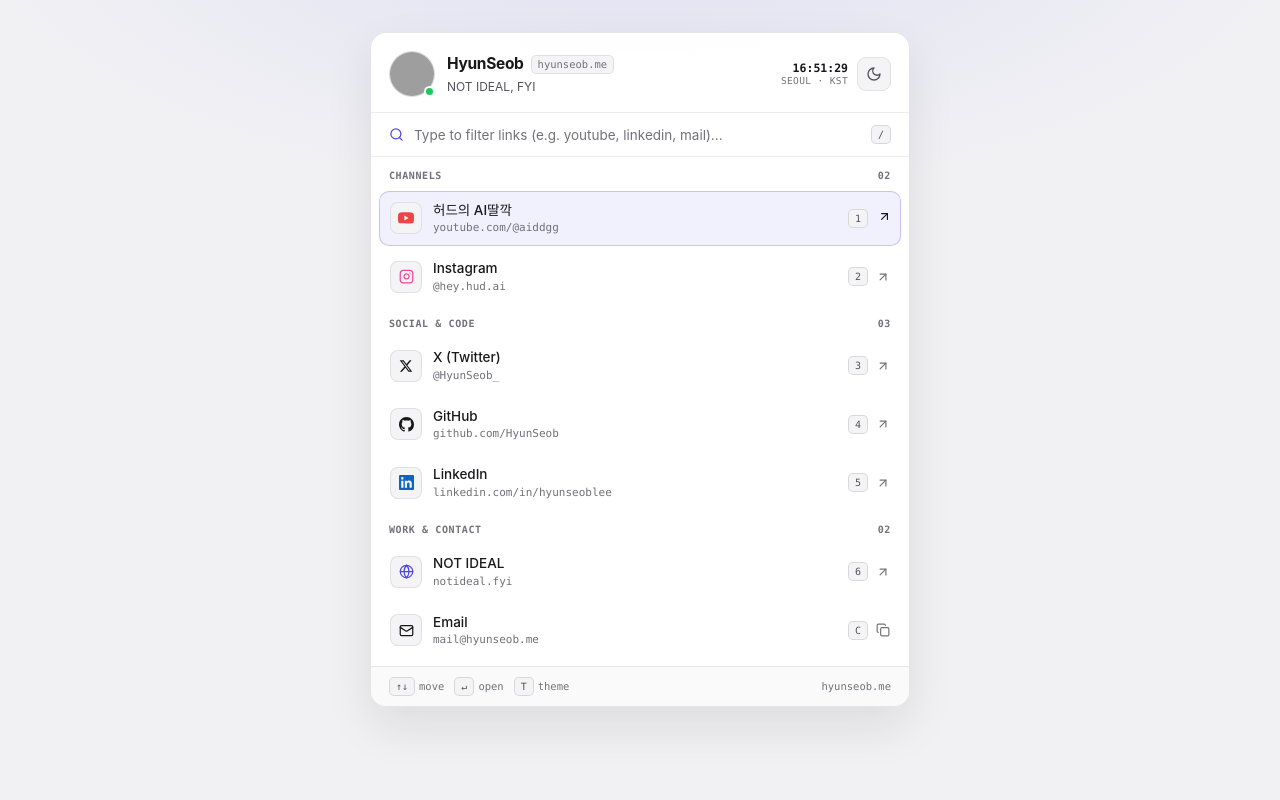
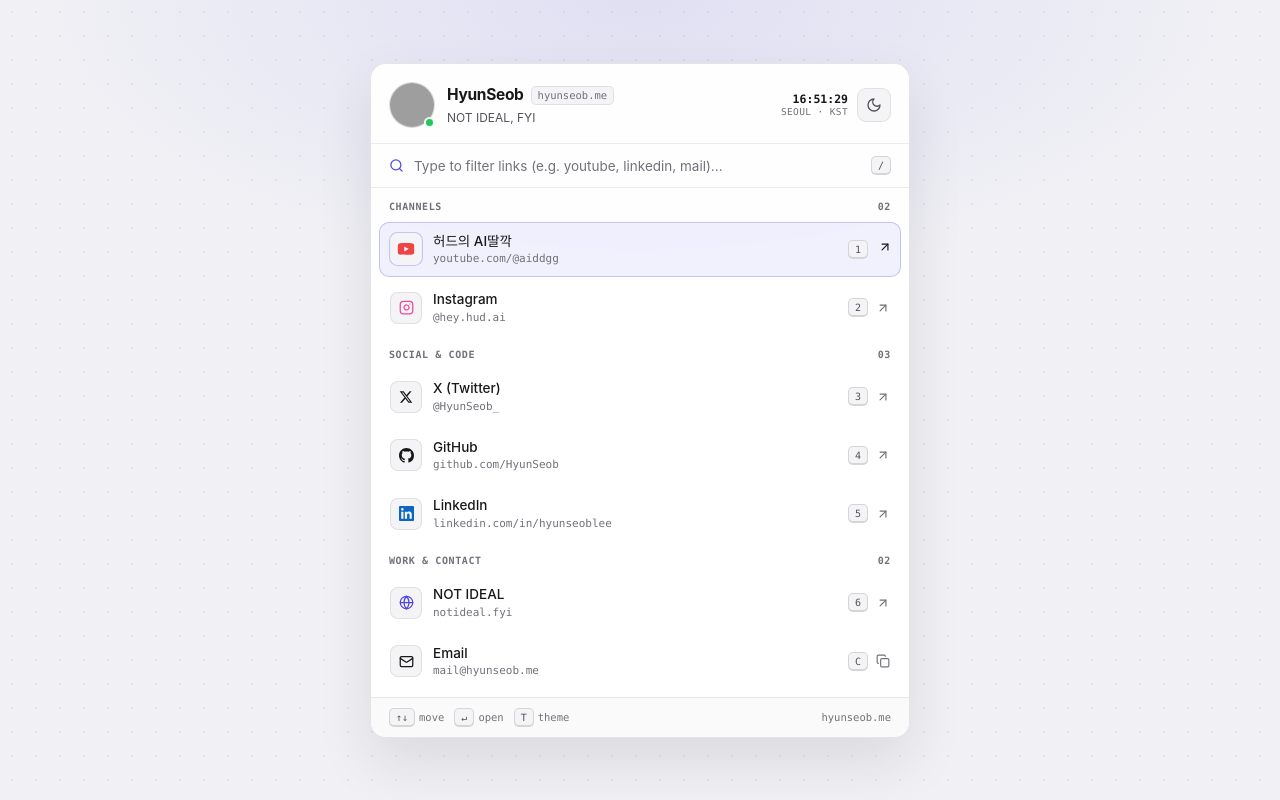
Before and after one commit to HyunSeob/hyunseob.me, a plain HTML site: page public/index.html in a window 1280 px wide. Drawn offline with Linux system fonts and the light colour scheme; grey boxes are pictures that could not be loaded.

Commit message:
Center vertically and add spotlight & micro-interactions

```diff
--- a/public/index.html
+++ b/public/index.html
@@ -29,10 +29,12 @@
     :root,
     [data-theme="dark"] {
       --bg: #09090b;
-      --bg-glow: radial-gradient(ellipse 75% 50% at 50% -10%, rgba(99, 102, 241, 0.16) 0%, transparent 70%);
-      --panel-bg: rgba(17, 17, 21, 0.92);
+      --dot-color: rgba(255, 255, 255, 0.045);
+      --bg-glow: radial-gradient(ellipse 70% 50% at 50% 0%, rgba(99, 102, 241, 0.16) 0%, transparent 72%);
+      --panel-bg: rgba(17, 17, 21, 0.9);
       --panel-border: rgba(255, 255, 255, 0.11);
-      --panel-shadow: 0 28px 64px rgba(0, 0, 0, 0.58), inset 0 1px 0 rgba(255, 255, 255, 0.06);
+      --panel-shadow: 0 32px 72px rgba(0, 0, 0, 0.62), inset 0 1px 0 rgba(255, 255, 255, 0.07);
+      --spotlight: rgba(129, 140, 248, 0.085);
       --divider: rgba(255, 255, 255, 0.075);
       --text-primary: #f4f4f5;
       --text-secondary: #a1a1aa;
@@ -40,10 +42,10 @@
       --icon-bg: rgba(255, 255, 255, 0.055);
       --icon-border: rgba(255, 255, 255, 0.09);
       --item-hover: rgba(129, 140, 248, 0.13);
-      --item-active-border: rgba(129, 140, 248, 0.35);
+      --item-active-border: rgba(129, 140, 248, 0.36);
       --accent: #818cf8;
       --kbd-bg: rgba(255, 255, 255, 0.06);
-      --kbd-border: rgba(255, 255, 255, 0.11);
+      --kbd-border: rgba(255, 255, 255, 0.12);
       --foot-bg: rgba(0, 0, 0, 0.28);
       --pill-bg: rgba(34, 197, 94, 0.12);
       --pill-fg: #4ade80;
@@ -51,11 +53,13 @@
     }
 
     [data-theme="light"] {
-      --bg: #f1f1f4;
-      --bg-glow: radial-gradient(ellipse 75% 50% at 50% -10%, rgba(79, 70, 229, 0.1) 0%, transparent 70%);
-      --panel-bg: rgba(255, 255, 255, 0.96);
+      --bg: #f1f1f5;
+      --dot-color: rgba(24, 24, 27, 0.055);
+      --bg-glow: radial-gradient(ellipse 70% 50% at 50% 0%, rgba(79, 70, 229, 0.1) 0%, transparent 72%);
+      --panel-bg: rgba(255, 255, 255, 0.94);
       --panel-border: rgba(24, 24, 27, 0.11);
-      --panel-shadow: 0 20px 48px rgba(24, 24, 27, 0.09), inset 0 1px 0 rgba(255, 255, 255, 0.9);
+      --panel-shadow: 0 24px 56px rgba(24, 24, 27, 0.1), inset 0 1px 0 rgba(255, 255, 255, 0.95);
+      --spotlight: rgba(79, 70, 229, 0.06);
       --divider: rgba(24, 24, 27, 0.08);
       --text-primary: #18181b;
       --text-secondary: #52525b;
@@ -63,23 +67,28 @@
       --icon-bg: #f4f4f6;
       --icon-border: rgba(24, 24, 27, 0.09);
       --item-hover: rgba(79, 70, 229, 0.08);
-      --item-active-border: rgba(79, 70, 229, 0.26);
+      --item-active-border: rgba(79, 70, 229, 0.28);
       --accent: #4f46e5;
       --kbd-bg: #f4f4f6;
-      --kbd-border: rgba(24, 24, 27, 0.13);
+      --kbd-border: rgba(24, 24, 27, 0.14);
       --foot-bg: #fafafa;
       --pill-bg: rgba(22, 163, 74, 0.1);
       --pill-fg: #15803d;
       --pill-border: rgba(22, 163, 74, 0.25);
     }
 
-    html, body {
-      min-height: 100%;
+    html {
+      height: 100%;
     }
 
     body {
+      min-height: 100vh;
+      min-height: 100dvh;
       background-color: var(--bg);
-      background-image: var(--bg-glow);
+      background-image:
+        var(--bg-glow),
+        radial-gradient(var(--dot-color) 1px, transparent 1px);
+      background-size: 100% 100%, 24px 24px;
       font-family: -apple-system, BlinkMacSystemFont, "Inter", "Pretendard", "Segoe UI", sans-serif;
       color: var(--text-primary);
       line-height: 1.45;
@@ -87,11 +96,28 @@
       align-items: center;
       justify-content: center;
       padding: 32px 16px;
-      transition: background-color 200ms ease, color 200ms ease;
+      transition: background-color 220ms ease, color 220ms ease;
       -webkit-font-smoothing: antialiased;
     }
 
+    @keyframes panelIn {
+      from { opacity: 0; transform: translateY(10px) scale(0.985); }
+      to   { opacity: 1; transform: translateY(0) scale(1); }
+    }
+
+    @keyframes itemIn {
+      from { opacity: 0; transform: translateY(5px); }
+      to   { opacity: 1; transform: translateY(0); }
+    }
+
+    @keyframes pulseRing {
+      0%   { box-shadow: 0 0 0 0 rgba(34, 197, 94, 0.55); }
+      70%  { box-shadow: 0 0 0 6px rgba(34, 197, 94, 0); }
+      100% { box-shadow: 0 0 0 0 rgba(34, 197, 94, 0); }
+    }
+
     .palette {
+      position: relative;
       width: 100%;
       max-width: 540px;
       background: var(--panel-bg);
@@ -99,9 +125,31 @@
       border-radius: 16px;
       box-shadow: var(--panel-shadow);
       overflow: hidden;
-      backdrop-filter: blur(14px);
-      -webkit-backdrop-filter: blur(14px);
-      transition: background 200ms ease, border-color 200ms ease, box-shadow 200ms ease;
+      backdrop-filter: blur(16px);
+      -webkit-backdrop-filter: blur(16px);
+      animation: panelIn 360ms cubic-bezier(0.22, 1, 0.36, 1) both;
+      transition: background 220ms ease, border-color 220ms ease, box-shadow 220ms ease;
+      --mx: 50%;
+      --my: 0%;
+    }
+
+    /* Cursor-tracking ambient spotlight */
+    .palette::before {
+      content: "";
+      position: absolute;
+      inset: 0;
+      pointer-events: none;
+      opacity: 0;
+      background: radial-gradient(380px circle at var(--mx) var(--my), var(--spotlight), transparent 65%);
+      transition: opacity 260ms ease;
+      z-index: 0;
+    }
+    .palette:hover::before {
+      opacity: 1;
+    }
+    .palette > * {
+      position: relative;
+      z-index: 1;
     }
 
     /* Header */
@@ -133,6 +181,10 @@
       border: 1.5px solid var(--panel-border);
       display: block;
       background: var(--icon-bg);
+      transition: transform 240ms cubic-bezier(0.22, 1, 0.36, 1);
+    }
+    .avatar-wrap:hover .avatar {
+      transform: scale(1.06);
     }
     .online-dot {
       position: absolute;
@@ -143,6 +195,7 @@
       border-radius: 999px;
       background: #22c55e;
       border: 2px solid var(--panel-bg);
+      animation: pulseRing 2.6s ease-out infinite;
     }
     .name-row {
       display: flex;
@@ -207,12 +260,21 @@
       align-items: center;
       justify-content: center;
       cursor: pointer;
-      transition: background 140ms ease, color 140ms ease, border-color 140ms ease;
+      transition: background 140ms ease, color 140ms ease, border-color 140ms ease, transform 140ms ease;
     }
     .theme-btn:hover {
       color: var(--text-primary);
       background: var(--item-hover);
       border-color: var(--item-active-border);
+    }
+    .theme-btn:active {
+      transform: scale(0.92);
+    }
+    .theme-btn svg {
+      transition: transform 280ms cubic-bezier(0.22, 1, 0.36, 1);
+    }
+    .theme-btn:hover svg {
+      transform: rotate(16deg);
     }
 
     /* Search */
@@ -223,7 +285,8 @@
       padding: 12px 18px;
       border-bottom: 1px solid var(--divider);
     }
-    .search-icon { color: var(--accent); flex-shrink: 0; }
+    .search-icon { color: var(--accent); flex-shrink: 0; transition: transform 180ms ease; }
+    .search-bar:focus-within .search-icon { transform: scale(1.08); }
     .search-input {
       flex: 1;
       background: transparent;
@@ -265,11 +328,16 @@
       text-decoration: none;
       color: var(--text-primary);
       cursor: pointer;
-      transition: background 130ms ease, border-color 130ms ease;
+      animation: itemIn 280ms cubic-bezier(0.22, 1, 0.36, 1) both;
+      animation-delay: calc(var(--i, 0) * 32ms);
+      transition: background 140ms ease, border-color 140ms ease, transform 120ms ease;
     }
     .item:hover, .item.selected {
       background: var(--item-hover);
       border-color: var(--item-active-border);
+    }
+    .item:active, .item.pressed {
+      transform: scale(0.99);
     }
     .item-left {
       display: flex;
@@ -288,6 +356,11 @@
       justify-content: center;
       flex-shrink: 0;
       color: var(--text-primary);
+      transition: transform 180ms cubic-bezier(0.22, 1, 0.36, 1), border-color 140ms ease;
+    }
+    .item:hover .icon-box, .item.selected .icon-box {
+      transform: scale(1.06);
+      border-color: var(--item-active-border);
     }
     .item-text {
       display: flex;
@@ -318,17 +391,24 @@
       color: var(--text-secondary);
       background: var(--kbd-bg);
       border: 1px solid var(--kbd-border);
+      box-shadow: inset 0 -1px 0 var(--kbd-border);
       border-radius: 5px;
       padding: 2px 6px;
       line-height: 1.3;
+      transition: transform 100ms ease, background 120ms ease, color 120ms ease;
+    }
+    .item.pressed .kbd {
+      transform: translateY(1px);
+      background: var(--accent);
+      color: #fff;
     }
     .arrow-icon {
       color: var(--text-muted);
-      transition: transform 140ms ease, color 140ms ease;
+      transition: transform 180ms cubic-bezier(0.22, 1, 0.36, 1), color 140ms ease;
     }
     .item:hover .arrow-icon, .item.selected .arrow-icon {
       color: var(--text-primary);
-      transform: translate(1.5px, -1.5px);
+      transform: translate(2px, -2px);
     }
 
     .copied-pill {
@@ -339,9 +419,15 @@
       background: var(--pill-bg);
       color: var(--pill-fg);
       border: 1px solid var(--pill-border);
-      display: none;
+      opacity: 0;
+      transform: translateX(4px);
+      pointer-events: none;
+      transition: opacity 160ms ease, transform 160ms ease;
     }
-    .copied-pill.show { display: inline-block; }
+    .copied-pill.show {
+      opacity: 1;
+      transform: translateX(0);
+    }
 
     .empty-state {
       display: none;
@@ -370,13 +456,20 @@
     .hint { display: inline-flex; align-items: center; gap: 4px; }
 
     @media (max-width: 520px) {
-      body { padding: 16px 12px; align-items: flex-start; }
+      body { padding: 20px 12px; }
       .clock-widget, .kbd-hide-mobile, .foot-hints { display: none; }
+    }
+
+    @media (prefers-reduced-motion: reduce) {
+      *, *::before, *::after {
+        animation: none !important;
+        transition: none !important;
+      }
     }
   </style>
 </head>
 <body>
-  <main class="palette" aria-label="HyunSeob Links">
+  <main class="palette" id="palette" aria-label="HyunSeob Links">
     <header class="header">
       <div class="profile">
         <div class="avatar-wrap">
@@ -474,10 +567,18 @@
     };
 
     const root = document.documentElement;
+    const palette = document.getElementById('palette');
     const sun = document.getElementById('icon-sun');
     const moon = document.getElementById('icon-moon');
     const search = document.getElementById('search');
     const listEl = document.getElementById('list');
+
+    // Cursor spotlight tracking
+    palette.addEventListener('pointermove', (e) => {
+      const rect = palette.getBoundingClientRect();
+      palette.style.setProperty('--mx', `${e.clientX - rect.left}px`);
+      palette.style.setProperty('--my', `${e.clientY - rect.top}px`);
+    });
 
     function syncThemeIcon() {
       const dark = root.getAttribute('data-theme') === 'dark';
@@ -506,6 +607,11 @@
       setInterval(tick, 1000);
     }
 
+    function flashPress(el) {
+      el.classList.add('pressed');
+      setTimeout(() => el.classList.remove('pressed'), 160);
+    }
+
     function render(data) {
       const p = data.profile;
       document.getElementById('name').textContent = p.name;
@@ -517,7 +623,7 @@
       startClock(p.timezone);
 
       listEl.innerHTML = '';
-      let first = true;
+      let idx = 0;
 
       data.groups.forEach((group) => {
         const gl = document.createElement('div');
@@ -529,8 +635,9 @@
         group.items.forEach((item) => {
           const isCopy = Boolean(item.copy);
           const el = document.createElement(isCopy ? 'div' : 'a');
-          el.className = 'item' + (first ? ' selected' : '');
-          first = false;
+          el.className = 'item' + (idx === 0 ? ' selected' : '');
+          el.style.setProperty('--i', idx);
+          idx++;
           el.dataset.group = group.id;
           if (item.shortcut) el.dataset.shortcut = item.shortcut.toLowerCase();
           el.dataset.terms = [item.title, item.subtitle, ...(item.keywords || [])].join(' ').toLowerCase();
@@ -639,14 +746,21 @@
         }
         if (e.key === 'Enter') {
           const active = listEl.querySelector('.item.selected');
-          if (active) active.click();
+          if (active) {
+            flashPress(active);
+            active.click();
+          }
           return;
         }
         if (!typing && !e.metaKey && !e.ctrlKey && !e.altKey) {
           const k = e.key.toLowerCase();
           if (k === 't') { toggleTheme(); return; }
           const target = items.find((el) => el.dataset.shortcut === k);
-          if (target) target.click();
+          if (target) {
+            setSelected(target);
+            flashPress(target);
+            target.click();
+          }
         }
       });
     }
```
